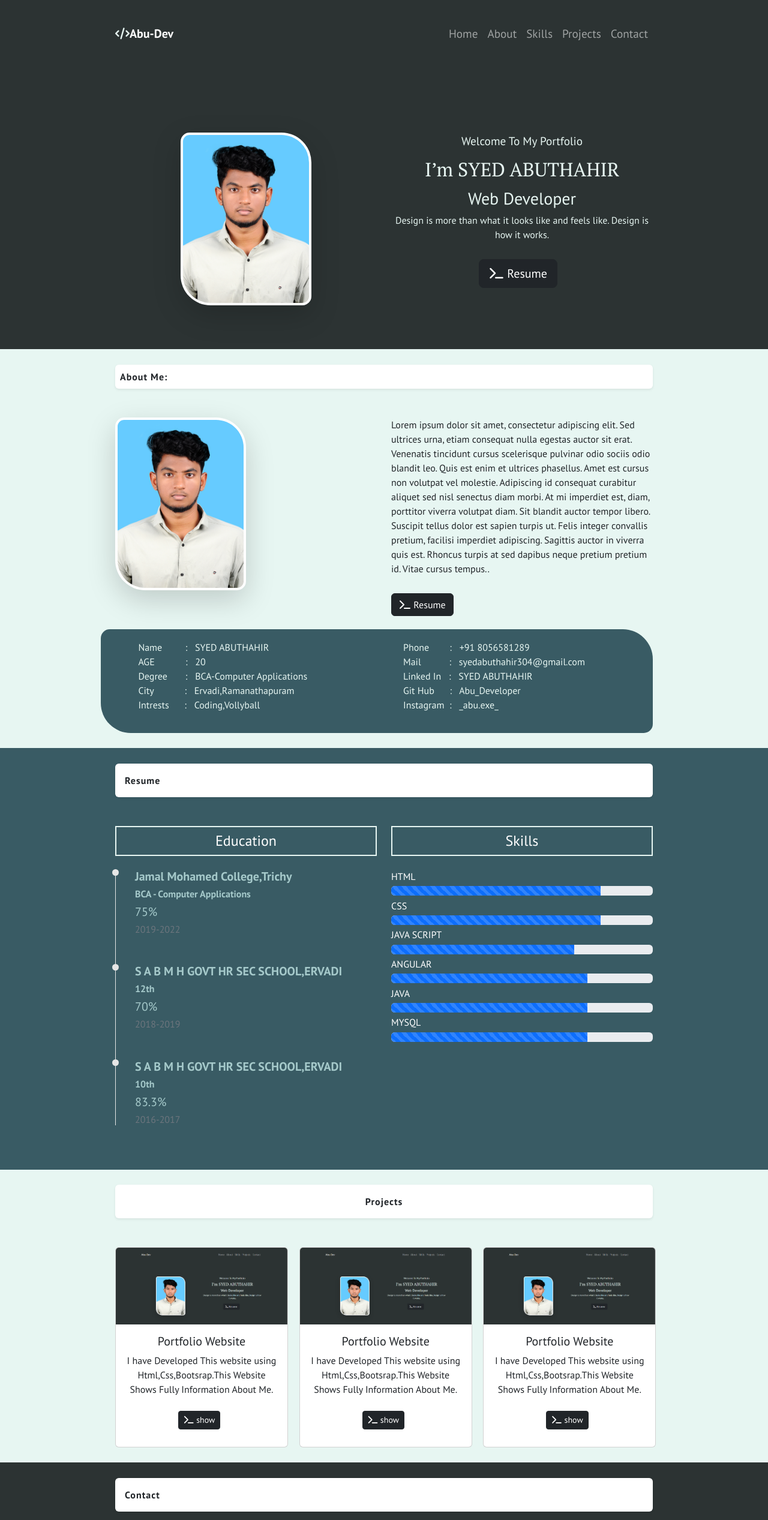
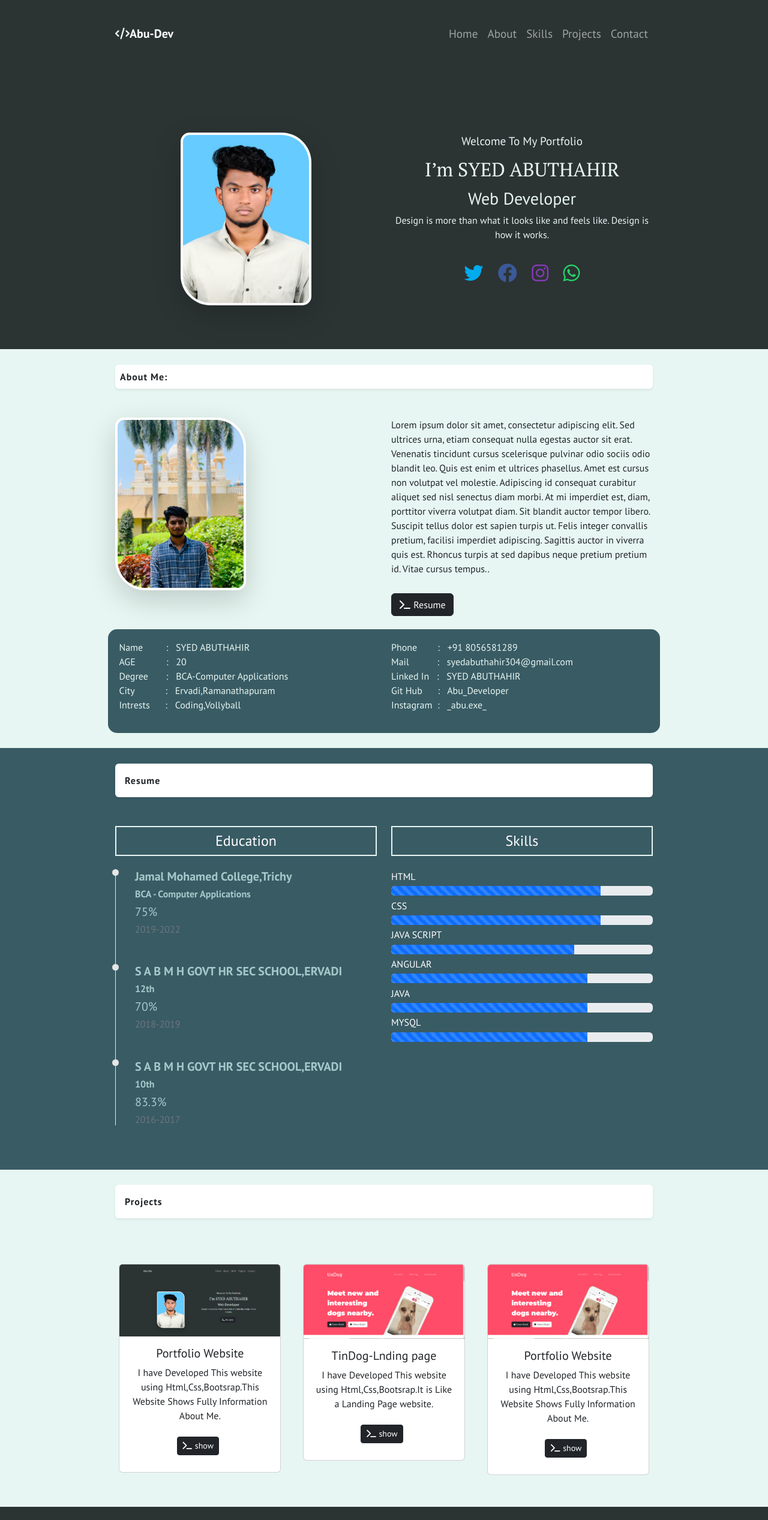
Before and after one commit to AbuDeveloper-hub/Abu_Dev, a plain HTML site: page index.html in a window 1280 px wide. Shown: the top 2534 px of the page at 60% size. Drawn offline with nearby package versions, Linux system fonts and the light colour scheme.

Commit message:
project finished

```diff
--- a/css/style.css
+++ b/css/style.css
@@ -9,6 +9,30 @@ Body{
 
 i a{
     font-family: 'PT Sans', sans-serif;
+}
+
+.nav-icon{
+    transition: .5s all;
+}
+
+.social-icon{
+    margin: 20px 10px;
+}
+
+.fa-twitter{
+    color: #00ACEE;
+}
+.fa-facebook{
+    color: #3B5998;
+}
+.fa-whatsapp{
+    color: #25d366;
+}
+.fa-instagram{
+    color:#833AB4;
+}
+.nav-icon:hover{
+    transform:scale(1.1);
 }
 /* Heading */
 .Home-Text-small{
@@ -90,8 +114,10 @@ i a{
 .About-BioData{
     padding: 2%;
     background-color: #395B64;
-    border-radius: 15px 50px;
+    border-radius: 15px;
     color: #E7F6F2;
+    font-size: 1rem;
+
 }
 /* Skills page */
 #skills{
@@ -113,19 +139,22 @@ i a{
 /* Project Page */
 
 #projects{
+    background-color: #E7F6F2;
     text-align: center;
-    background-color: #E7F6F2;
+    cursor: pointer;
 }
-#projects h4{
-    text-align: center;
+.pricing-column{
+    padding: 3% 2%;
+    transition: .5s all;
 }
-.pricing-colums{
-    padding: 3% 2%;
+.pricing-column:hover{
+
+    transform:scale(1.1);
 }
 /* Contact Page*/
 #contact{
     background-color: #2C3333;
-
+    text-align: center;
 }
 
 .contact-icon{
@@ -137,6 +166,14 @@ i a{
     border-radius: 10px;
     color: #fff;
     margin: 10px 20px;
+    cursor: pointer;
+    transition: .5s all;
+}
+
+.contact-card:hover{
+    background-color: #A5C9CA;
+    color: #2C3333;
+    transform:scale(1.1);
 }
 .form-text{
     text-align: left;
@@ -168,8 +205,8 @@ i a{
         text-align: center;
     }
     .About-BioData{
-        text-align: justify;
-        margin: 0% 5%;
+        text-align: left;
+
     }
 }
 
@@ -185,5 +222,8 @@ i a{
         font-size: 1.0rem;
         line-height: 1.5;
     }
+    .About-BioData{
+        font-size: .8rem;
+    }
 
 }
--- a/index.html
+++ b/index.html
@@ -7,10 +7,12 @@
     <title>Abu_Dev</title>
 
     <!-- Bootstrap styles -->
+
     <link href="https://cdn.jsdelivr.net/npm/bootstrap@5.2.0/dist/css/bootstrap.min.css" rel="stylesheet" integrity="sha384-gH2yIJqKdNHPEq0n4Mqa/HGKIhSkIHeL5AyhkYV8i59U5AR6csBvApHHNl/vI1Bx" crossorigin="anonymous">
     <link rel="stylesheet" href="https://cdnjs.cloudflare.com/ajax/libs/font-awesome/6.1.2/css/all.min.css" integrity="sha512-1sCRPdkRXhBV2PBLUdRb4tMg1w2YPf37qatUFeS7zlBy7jJI8Lf4VHwWfZZfpXtYSLy85pkm9GaYVYMfw5BC1A==" crossorigin="anonymous" referrerpolicy="no-referrer" />
     <link rel="preconnect" href="https://fonts.googleapis.com">
     <link rel="preconnect" href="https://fonts.gstatic.com" crossorigin>
+    <link href="https://unpkg.com/aos@2.3.1/dist/aos.css" rel="stylesheet">
     <link href="https://fonts.googleapis.com/css2?family=PT+Sans:ital,wght@0,400;0,700;1,400&family=PT+Serif:ital,wght@0,400;0,700;1,400;1,700&display=swap" rel="stylesheet">
     <!-- External styles -->
     <link rel="stylesheet" href="/css/style.css">
@@ -24,7 +26,7 @@
         <div class="container-fluid">
             <nav class="navbar navbar-expand-lg navbar-dark">
 
-                <i class="fa-solid fa-code"><a class="navbar-brand" href="#">Abu-Dev</a></i>
+                <i class="fa-solid fa-code nav-icon"><a class="navbar-brand" href="#">Abu-Dev</a></i>
                 <button class="navbar-toggler" type="button" data-bs-toggle="collapse" data-bs-target="#navbarNav" aria-controls="navbarNav" aria-expanded="false" aria-label="Toggle navigation">
                     <h3 class="navbar-toggler-icon"></h3>
                 </button>
@@ -54,20 +56,22 @@
 
             <div class="row Home">
                 <!-- Home-Image -->
-                <div class="col-lg-6 col-sm-12">
+                <div class="col-lg-6 col-sm-12" data-aos="fade-right">
                     <img class="home-img shadow-lg p-1 mb-5 img-fluid bg-body" src="/images/second_section_image.JPG" alt="iphone-mockup">
                 </div>
                 <!-- Home-Text -->
-                <div class="col-lg-6 col-sm-12 Home-text">
+                <div class="col-lg-6 col-sm-12 Home-text" data-aos="fade-left">
                     <h5 class="Home-Text-small">Welcome To My Portfolio</h5>
                     <h1 class="big-heading">I’m SYED ABUTHAHIR</h1>
                     <h3><span>Web Developer</span></h3>
 
                     <p class="Home-Text-para">Design is more than what it looks like and feels like. Design is how it works.</p>
-                    <button type="button" class="btn btn-dark btn-lg download-button"><i class="fa-solid fa-terminal"></i>  Resume</button>
+
+                    <i class="social-icon fa-brands fa-twitter fa-2x"></i>
+                    <i class="social-icon fa-brands fa-facebook fa-2x"></i>
+                    <i class="social-icon fa-brands fa-instagram fa-2x"></i>
+                    <i class="social-icon fa-brands fa-whatsapp fa-2x"></i>
                 </div>
-
-
             </div>
         </div>
     </section>
@@ -77,26 +81,26 @@
         <div class="container-fluid">
             <h2 class="section-heading shadow-sm p-2 mb-5 bg-body rounded">About Me:</h2>
 
-            <div class="row">
+            <div class="row" data-aos="fade-right">
                 <div class="About-img col-lg-6">
-                    <img class="home-img shadow-lg p-1 mb-5 img-fluid bg-body" src="/images/second_section_image.JPG" alt="iphone-mockup">
+                    <img class="home-img shadow-lg p-1 mb-5 img-fluid bg-body" src="/images/section2.jpeg" alt="iphone-mockup">
                 </div>
                 <div class="About-decription col-lg-6">
                     <p>Lorem ipsum dolor sit amet, consectetur adipiscing elit. Sed ultrices urna, etiam consequat nulla egestas auctor sit erat. Venenatis tincidunt cursus scelerisque pulvinar odio sociis odio blandit leo. Quis est enim et ultrices phasellus. Amet est cursus non volutpat vel molestie. Adipiscing id consequat curabitur aliquet sed nisl senectus diam morbi. At mi imperdiet est, diam, porttitor viverra volutpat diam. Sit blandit auctor tempor libero. Suscipit tellus dolor est sapien turpis ut. Felis integer convallis pretium, facilisi imperdiet adipiscing. Sagittis auctor in viverra quis est. Rhoncus turpis at sed dapibus neque pretium pretium id. Vitae cursus tempus..</p>
-                    <button type="button" class="btn btn-dark btn-md download-button"><i class="fa-solid fa-terminal"></i>  Resume</button>
+                    <button type="button" class="btn btn-dark btn-md download-button" onclick="abs()"><i class="fa-solid fa-terminal"></i>  Resume</button>
                 </div>
-                <div class="About-BioData row">
-                    <div class="col-lg-6">
-                        <ul>
+                <div class="About-BioData">
+                    <div class="row">
+                        <ul class="col-lg-6 col-sm-12">
                             <li>Name &nbsp;&nbsp;&nbsp;&nbsp;&nbsp;&nbsp;&nbsp;&nbsp;: &nbsp;&nbsp;SYED ABUTHAHIR</li>
                             <li>AGE&nbsp;&nbsp;&nbsp;&nbsp;&nbsp;&nbsp;&nbsp;&nbsp;&nbsp;&nbsp;&nbsp;&nbsp;: &nbsp;&nbsp;20</li>
                             <li>Degree&nbsp;&nbsp;&nbsp;&nbsp;&nbsp;&nbsp;&nbsp;:&nbsp;&nbsp;&nbsp;BCA-Computer Applications</li>
                             <li>City&nbsp;&nbsp;&nbsp;&nbsp;&nbsp;&nbsp;&nbsp;&nbsp;&nbsp;&nbsp;&nbsp;&nbsp;:&nbsp;&nbsp;&nbsp;Ervadi,Ramanathapuram</li>
                             <li>Intrests&nbsp;&nbsp;&nbsp;&nbsp;&nbsp;&nbsp;: &nbsp;&nbsp;Coding,Vollyball</li>
                         </ul>
-                    </div>
-                    <div class="col-lg-6">
-                        <ul>
+
+
+                        <ul class="col-lg-6 col-sm-12">
                             <li>Phone&nbsp;&nbsp;&nbsp;&nbsp;&nbsp;&nbsp;&nbsp;&nbsp;:&nbsp;&nbsp; +91 8056581289</li>
                             <li>Mail&nbsp;&nbsp;&nbsp;&nbsp;&nbsp;&nbsp;&nbsp;&nbsp;&nbsp;&nbsp;&nbsp;: &nbsp;&nbsp;syedabuthahir304@gmail.com</li>
                             <li>Linked In&nbsp;&nbsp;&nbsp;: &nbsp;&nbsp;SYED ABUTHAHIR</li>
@@ -112,14 +116,14 @@
 
     <!-- Skills Section -->
 
-    <section id="skills">
+    <section id="skills" >
         <div class="container-fluid">
-            <h4 class="section-heading shadow-sm p-3 mb-5 bg-body rounded">Resume</h4>
+            <h4 class="section-heading shadow-sm p-3 mb-5 bg-body rounded" data-aos="fade-up">Resume</h4>
             <div class="row">
                 <div class="skill-row1 col-lg-6">
                     <!-- Time-line -->
                     <!-- Section: Timeline -->
-                    <section class="">
+                    <section class="" data-aos="fade-right">
                         <style>
                         .timeline {
                             text-align: left;
@@ -172,7 +176,7 @@
                         </ul>
                     </section>
                 </div>
-                <div class="skill-row2 col-lg-6">
+                <div class="skill-row2 col-lg-6" data-aos="fade-left">
                     <h2 class="skills-heading">Skills</h2>
                     <span class="progress-caption">HTML</span>
                     <div class="progress">
@@ -199,12 +203,7 @@
                         <div class="progress-bar progress-bar-striped progress-bar-animated" role="progressbar" aria-label="Animated striped example" aria-valuenow="75" aria-valuemin="0" aria-valuemax="100" style="width: 75%"></div>
                     </div>
                 </div>
-                <div class="skill-row3 col-lg-6">
 
-                </div>
-                <div class="skill-row4 col-lg-6">
-
-                </div>
             </div>
         </div>
     </section>
@@ -212,13 +211,11 @@
     <!-- Project Section -->
 
     <section id="projects">
-
-
             <div class="container-fluid">
-                <h4 class="section-heading shadow-sm p-3 mb-5 bg-body rounded">Projects</h4>
+                <h4 class="section-heading shadow-sm p-3 mb-5 bg-body rounded" data-aos="fade-up">Projects</h4>
                 <div class="row">
-                    <div class="pricing-column col-lg-4">
-                        <div class="card " style="width: 18rem;">
+                    <div class="pricing-column col-lg-4" >
+                        <div class="card" data-aos="fade-right">
                             <img src="/images/carousel-image-1.png" class="card-img-top" alt="...">
                             <div class="card-body">
                                 <h5>Portfolio Website</h5>
@@ -228,18 +225,18 @@
                         </div>
                     </div>
                     <div class="pricing-column col-lg-4">
-                        <div class="card" style="width: 18rem;">
-                            <img src="/images/carousel-image-1.png" class="card-img-top" alt="...">
+                        <div class="card" data-aos="fade-up">
+                            <img src="/images/carousel-image-2.png" class="card-img-top" alt="...">
                             <div class="card-body">
-                                <h5>Portfolio Website</h5>
-                              <p class="card-text">I have Developed This website using Html,Css,Bootsrap.This Website Shows Fully Information About Me.</p>
+                                <h5>TinDog-Lnding page</h5>
+                              <p class="card-text">I have Developed This website using Html,Css,Bootsrap.It is Like a Landing Page  website.</p>
                               <button type="button" class="btn btn-dark btn-sm download-button"><i class="fa-solid fa-terminal"></i> show</button>
                             </div>
                         </div>
                     </div>
-                    <div class="pricing-column col-lg-4">
-                        <div class="card" style="width: 18rem;">
-                            <img src="/images/carousel-image-1.png" class="card-img-top" alt="...">
+                    <div class="pricing-column col-lg-4" >
+                        <div class="card" data-aos="fade-left">
+                            <img src="/images/carousel-image-2.png" class="card-img-top" alt="...">
                             <div class="card-body">
                                 <h5>Portfolio Website</h5>
                               <p class="card-text">I have Developed This website using Html,Css,Bootsrap.This Website Shows Fully Information About Me.</p>
@@ -259,21 +256,21 @@
         <div class="container-fluid">
             <h4 class="section-heading shadow-sm p-3 mb-5 bg-body rounded">Contact</h4>
             <div class="row">
-                <div class="col-lg-4">
+                <div class="col-lg-4 col-sm-12">
                     <div class="contact-card">
                         <i class="fa-solid fa-location-dot fa-3x contact-icon"></i>
                         <h5>Location:</h5>
                         <p class="text-muted">Ervadi,Ramanathapuram,TamilNadu</p>
                     </div>
                 </div>
-                <div class="col-lg-4">
+                <div class="col-lg-4 col-sm-12">
                     <div class="contact-card">
                         <i class="fa-brands fa-whatsapp fa-3x contact-icon"></i>
                         <h5>Contact:</h5>
                         <p class="text-muted">+91 8056581289</p>
                     </div>
                 </div>
-                <div class="col-lg-4">
+                <div class="col-lg-4 col-sm-12">
                     <div class="contact-card">
                         <i class="fa-solid fa-envelope fa-3x contact-icon"></i>
                         <h5>Email:</h5>
@@ -329,6 +326,11 @@
     <!-- Font #E7F6F2 -->
 
     <!-- Bootstrap Sripts -->
+    <script src="https://unpkg.com/aos@2.3.1/dist/aos.js"></script>
+    <script>
+        AOS.init();
+    </script>
+    <script type="text/javascript" src="js/index.js"></script>
     <script src="https://cdn.jsdelivr.net/npm/bootstrap@5.2.0/dist/js/bootstrap.bundle.min.js" integrity="sha384-A3rJD856KowSb7dwlZdYEkO39Gagi7vIsF0jrRAoQmDKKtQBHUuLZ9AsSv4jD4Xa" crossorigin="anonymous"></script>
 
 </body>
--- /dev/null
+++ b/js/index.js
@@ -0,0 +1,3 @@
+function abs(){
+    alert("this funtion working");
+}
```
Also changed, not shown: images/carousel-image-2.png (added), images/section2.jpeg (added).
